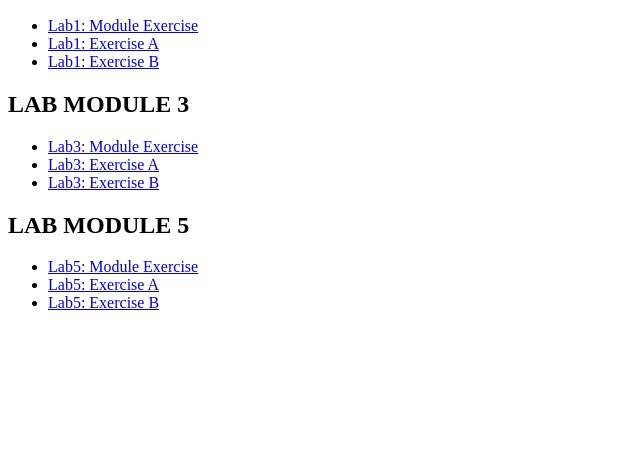
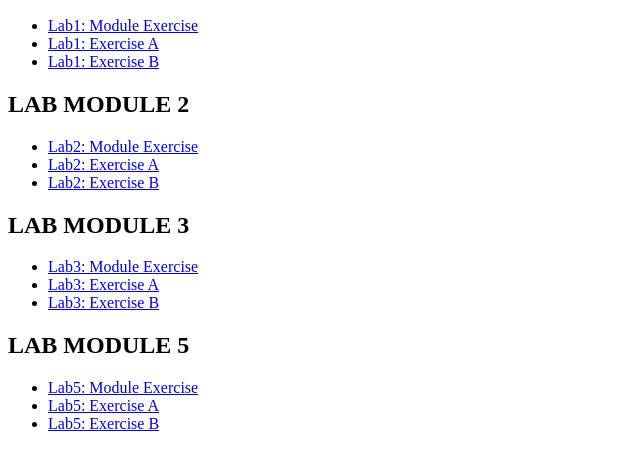
Before and after one commit to AkmalArsyad061/S78569_CSF3133_K2, a plain HTML site: page index.html in a window 1280 px wide. Shown: the part 110-580 px from the top of the page, without its empty margins (0-640 px from the left). Drawn offline with Linux system fonts and the light colour scheme.

Commit message:
Add LAB MODULE 2 section with links

```diff
--- a/index.html
+++ b/index.html
@@ -13,6 +13,13 @@
             <li><a href="LAB1/LAB1EXERCISE/BIODATA.html">Lab1: Module Exercise</a></li>
             <li><a href="LAB1/LAB1EXERCISE/BIODATA.html">Lab1: Exercise A </a></li>
             <li><a href="LAB1/LAB1EXERCISE/BIODATA.html">Lab1: Exercise B</a></li>
+        </ul>
+
+          <h2>LAB MODULE 2</h2>
+        <ul>
+            <li><a href="LAB2/LAB2EXERCISE/PERSONALPROFILE.html">Lab2: Module Exercise</a></li>
+            <li><a href="LAB2/LAB2EXERCISE/PERSONALPROFILE.html">Lab2: Exercise A </a></li>
+            <li><a href="LAB2/LAB2EXERCISE/PERSONALPROFILE.html">Lab2: Exercise B</a></li>
         </ul>
 
        <h2>LAB MODULE 3</h2>
```
